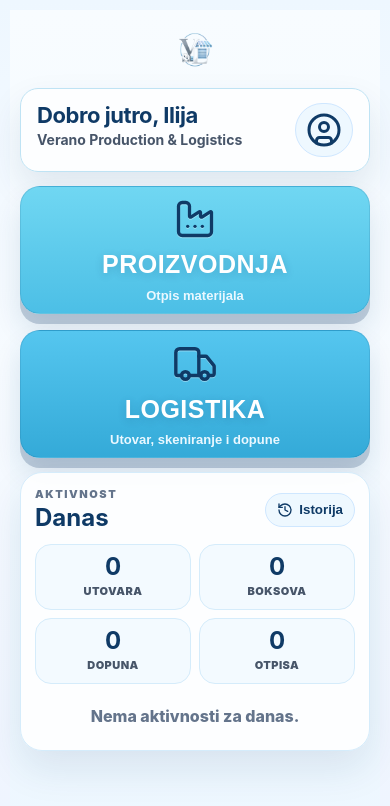
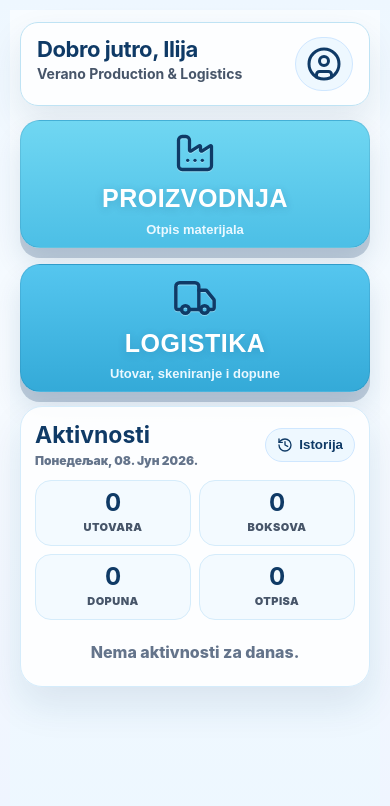
Before and after one commit to ilijaikacilkic/truck-loading-simulator, a React (Vite) app: page / in a window 390 px wide. Shown: the top 806 px of the page. Built offline with nearby package versions, Linux system fonts and the light colour scheme.

Commit message:
Small edits too the last commit

```diff
--- a/src/components/HomeScreen.jsx
+++ b/src/components/HomeScreen.jsx
@@ -24,6 +24,11 @@ function shortTime(dateLike) {
   const d = new Date(dateLike);
   if (Number.isNaN(d.getTime())) return '';
   return d.toLocaleTimeString('sr-RS', { hour: '2-digit', minute: '2-digit' });
+}
+
+function formatDashboardDate(dateLike = new Date()) {
+  const d = new Date(dateLike);
+  return d.toLocaleDateString('sr-RS', { weekday: 'long', day: '2-digit', month: 'long', year: 'numeric' });
 }
 
 function buildActivity(ctx) {
@@ -76,8 +81,8 @@ function ActivityPanel({ ctx }) {
   return <section className="home-activity-card">
     <div className="activity-heading">
       <div>
-        <span>Aktivnost</span>
-        <h2>Danas</h2>
+        <h2>Aktivnosti</h2>
+        <p className="activity-date">{formatDashboardDate(ctx.now)}</p>
       </div>
       <button className="activity-history-link" onClick={() => ctx.openModule('history')}><History size={16}/> Istorija</button>
     </div>
@@ -101,14 +106,10 @@ function ActivityPanel({ ctx }) {
 }
 
 export default function HomeScreen({ ctx }) {
-  const { appView, APP_LOGO_SRC, openModule } = ctx;
+  const { appView, openModule } = ctx;
 
   if (appView === 'home') {
     return <section className="home-screen home-dashboard-screen">
-      <div className="dashboard-topbar">
-        <img className="dashboard-logo" src={APP_LOGO_SRC} alt="Verano" />
-      </div>
-
       <div className="dashboard-welcome-card">
         <div>
           <h1>Dobro jutro, Ilija</h1>
--- a/src/components/SplashScreen.jsx
+++ b/src/components/SplashScreen.jsx
@@ -6,7 +6,7 @@ export default function SplashScreen({ visible }) {
   return (
     <div className="splash-screen clean-splash" aria-hidden="true">
       <div className="clean-splash-inner">
-        <h1>Verano</h1>
+        <img src="/logo.png" alt="Verano" className="clean-splash-logo" />
         <p>Make this your moment</p>
       </div>
     </div>
--- a/src/styles.css
+++ b/src/styles.css
@@ -942,3 +942,33 @@ input{text-transform:none}input[placeholder="Bulk"],input[placeholder="Pick"],in
   .logistics-module-card{min-height:104px;border-radius:18px}
   .daily-refill-actions-clean{grid-template-columns:1fr 1fr!important}
 }
+
+
+/* v16.1 splash and dashboard refinements */
+.clean-splash-inner h1{display:none!important}
+.clean-splash-logo{
+  width:min(64vw,310px);
+  height:auto;
+  display:block;
+  filter:drop-shadow(0 14px 26px rgba(15,58,102,.13));
+  animation:cleanSplashPulse 1.9s ease-in-out infinite;
+}
+.clean-splash-inner p{margin-top:8px!important}
+.home-dashboard-screen .dashboard-topbar{display:none!important}
+.home-dashboard-screen{padding-top:18px!important}
+.activity-heading span{display:none!important}
+.activity-heading h2{font-size:25px!important;margin:0!important}
+.activity-date{
+  margin:4px 0 0!important;
+  color:#64748b!important;
+  font-size:13px!important;
+  font-weight:900!important;
+  text-transform:capitalize;
+}
+@keyframes cleanSplashPulse{0%,100%{transform:scale(1);opacity:.96}50%{transform:scale(1.025);opacity:1}}
+@media(max-width:768px){
+  .clean-splash-logo{width:min(72vw,260px)}
+  .home-dashboard-screen{padding-top:12px!important}
+  .activity-heading h2{font-size:23px!important}
+  .activity-date{font-size:12px!important}
+}
```
